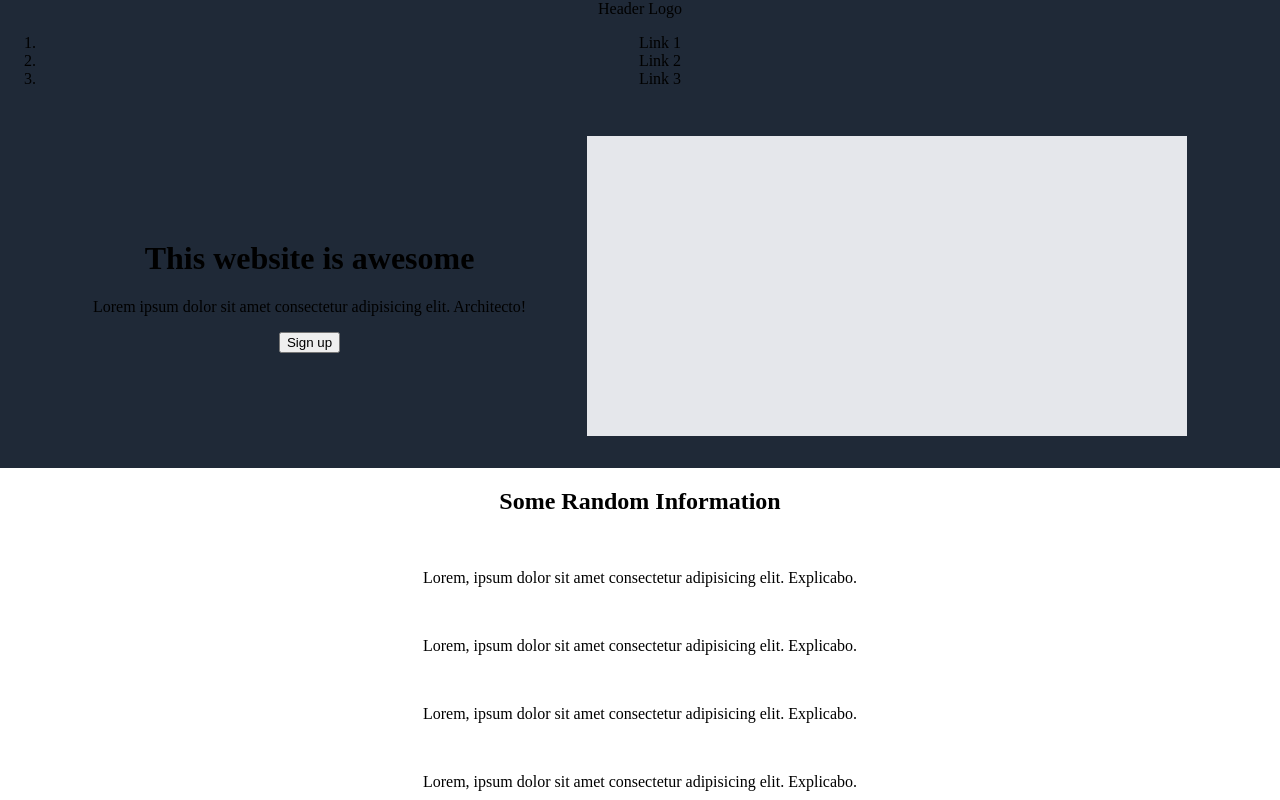
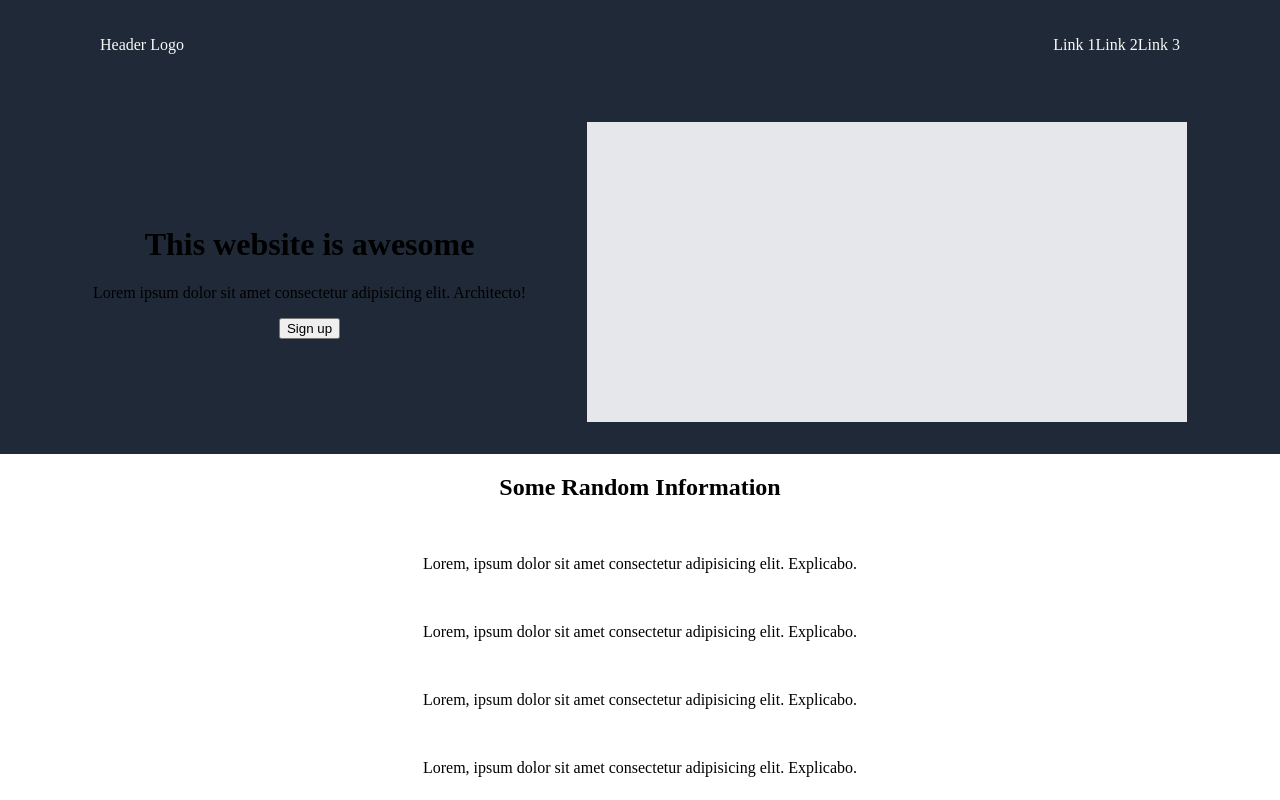
Before and after one commit to ADevCalledMo/Foundations-landing-page, a plain HTML site: page index.html in a window 1280 px wide. Shown: the top 800 px of the page. Drawn offline with Linux system fonts and the light colour scheme.

Commit message:
nav bar started

```diff
--- a/Styles/styles.css
+++ b/Styles/styles.css
@@ -17,9 +17,32 @@ body {
     display: flex;
     flex-direction: column;
 }
+
+/* Navbar */
+
  nav, .hero {
     background-color: var(--dark-bg);
  }
+
+ nav {
+   display: flex;
+
+   padding: 20px 0px 20px 100px;
+   color: var(--hero-text);
+   align-items: center;
+ }
+
+.links {
+   list-style-type: none;
+   display: flex;
+   margin-left: auto;
+   padding: 0px 100px 0px 0px;
+}
+
+.link li {
+
+}
+
 
  .hero {
     display: flex;
--- a/index.html
+++ b/index.html
@@ -9,11 +9,11 @@
     <div class="container">
       <nav>
         <div class="logo">Header Logo</div>
-        <ol class="links">
+        <ul class="links">
           <li>Link 1</li>
           <li>Link 2</li>
           <li>Link 3</li>
-        </ol>
+        </ul>
       </nav>
       <div class="hero">
         <div class="hero-left">
```
